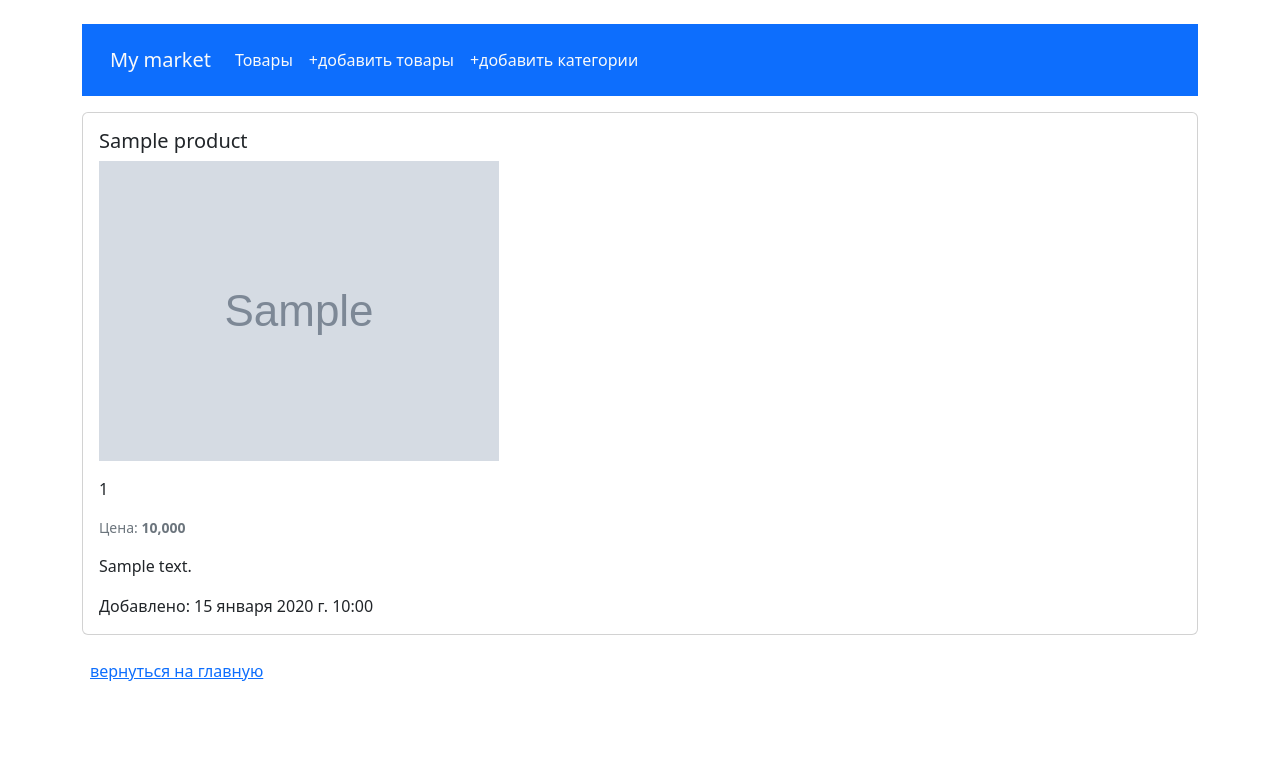
After one commit to sined862/homework54_yugai_denis, a Django app: page /product/1 in a window 1280 px wide. The commit adds this page. Shown: the top 783 px of the page. Run offline with Django 4.2, Linux system fonts and the light colour scheme; tables that the repository leaves empty hold one stand-in row (values such as "Sample post"); grey boxes marked "Sample" are stand-in pictures.

Commit message:
Добавление контроллера products + шаблон product + создание базового шаблона

```diff
--- a/webproject/market/models.py
+++ b/webproject/market/models.py
@@ -8,7 +8,7 @@ class Category(models.Model):
 
 
     def __str__(self) -> str:
-        return f'{self.title}, {self.description}'
+        return f'{self.title}'
 
 
 class Product(models.Model):
--- /dev/null
+++ b/webproject/market/templates/base.html
@@ -0,0 +1,31 @@
+<!DOCTYPE html>
+<html lang="en">
+<head>
+    <meta charset="UTF-8">
+    <meta http-equiv="X-UA-Compatible" content="IE=edge">
+    <meta name="viewport" content="width=device-width, initial-scale=1.0">
+    <title>{% block title %} Home {% endblock %}</title>
+    <link href="https://cdn.jsdelivr.net/npm/bootstrap@5.2.1/dist/css/bootstrap.min.css" rel="stylesheet" integrity="sha384-iYQeCzEYFbKjA/T2uDLTpkwGzCiq6soy8tYaI1GyVh/UjpbCx/TYkiZhlZB6+fzT" crossorigin="anonymous">
+</head>
+<body>
+    <div class="container">
+
+      <nav class="navbar navbar-expand-lg bg-primary p-3 mb-3 ">
+        <div class="container-fluid">
+          <a class="navbar-brand text-light" href="">My market</a>
+          <div class="collapse navbar-collapse" id="navbarNav">
+            <ul class="navbar-nav">
+            {% block menu %}
+            {% endblock %}
+            </ul>
+          </div>
+        </div>
+
+      </nav>
+    </div>
+    <div class="container">
+        {% block content %}
+        {% endblock %}
+    </div>
+</body>
+</html>
--- /dev/null
+++ b/webproject/market/templates/product.html
@@ -0,0 +1,31 @@
+{% extends 'base.html' %}
+
+{% block title %}
+    Prduct detail
+{% endblock %}
+
+{% block menu %}
+<li class="nav-item">
+    <a class="nav-link active text-light" aria-current="page" href="">Товары</a>
+</li>
+<li class="nav-item">
+    <a class="nav-link active text-light" aria-current="page" href="">+добавить товары</a>
+  </li>
+<li class="nav-item">
+    <a class="nav-link active text-light" aria-current="page" href="">+добавить категории</a>
+  </li>
+{% endblock %}
+
+{% block content %}
+<div class="card mb-3">
+    <div class="card-body">
+      <h5 class="card-title">{{ product.title }}</h5>
+      <p class="card-text"><img width="400" src="{{ product.image }}" alt="image"></p>
+      <p class="card-text">{{product.category_id}}</p>
+      <p class="card-text"><small class="text-muted">Цена: <strong>{{product.price}}</strong></small></p>
+      <p class="card-text">{{product.description}}</p>
+      <p class="card-text">Добавлено: {{product.created_at}}</p>
+    </div>
+</div>
+<p class="mt-4 ms-2"><a href="../">вернуться на главную</a></p>
+{% endblock %}
--- a/webproject/market/urls.py
+++ b/webproject/market/urls.py
@@ -1,7 +1,9 @@
 from django.urls import path
 from market.views.base import index_view
+from market.views.products import detail_view
 
 
 urlpatterns = [
     path('', index_view, name='index'),
+    path('product/<int:pk>', detail_view, name='product_detail')
 ]
--- /dev/null
+++ b/webproject/market/views/products.py
@@ -0,0 +1,8 @@
+from django.shortcuts import render
+from market.models import Product
+from django.shortcuts import redirect , get_object_or_404
+
+
+def detail_view(request, pk):
+    product = get_object_or_404(Product, pk=pk)
+    return render(request, 'product.html', context={'product': product})
```
Also changed, not shown: webproject/market/templates/index.html (+47 -12 lines), webproject/market/views/base.py (+8 -1 lines).
